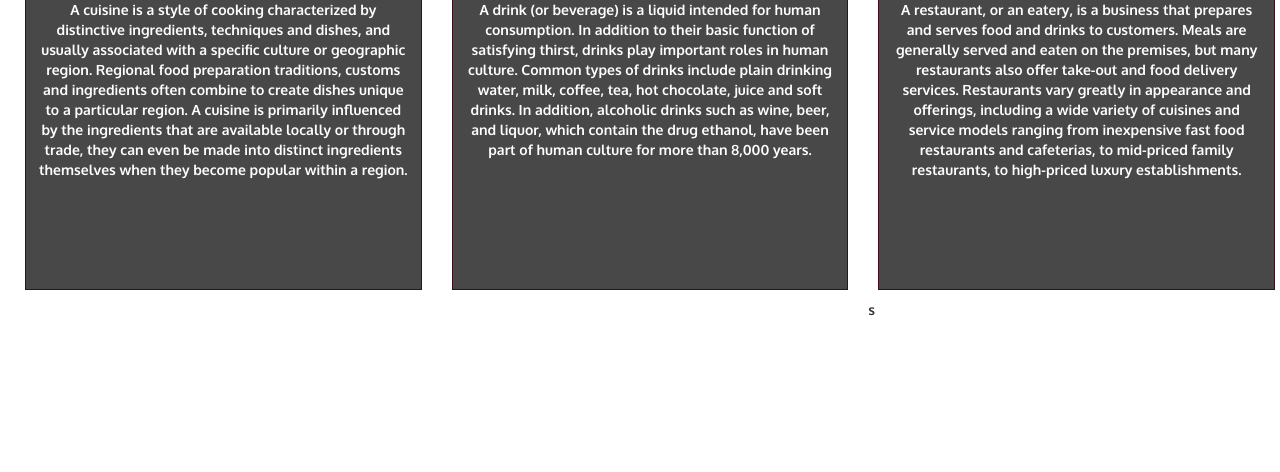
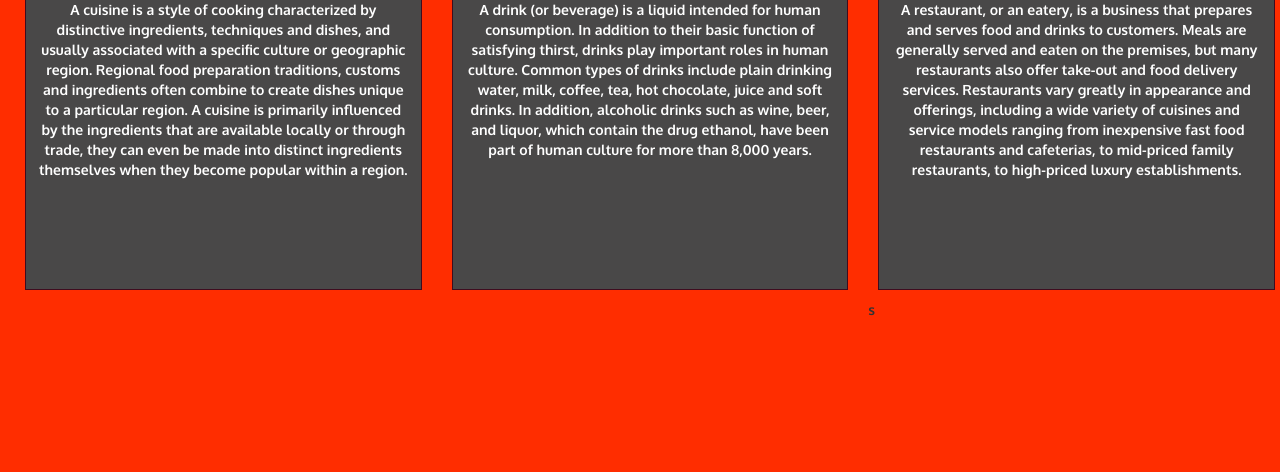
Before and after one commit to D-G-X/Week3Assignment, a plain HTML site: page index.html in a window 1280 px wide. Shown: the part 328-800 px from the top of the page. Drawn offline with Linux system fonts and the light colour scheme; a script that the page names is missing; files whose address does not match are found by name; a web font is replaced by a local one.

Commit message:
Update styles.css

```diff
--- a/css./styles.css
+++ b/css./styles.css
@@ -6,7 +6,7 @@
 	font-family: 'Oxygen', sans-serif;
 }
 body{
-	background-color: #FF2D00;
+	background-color: #FF2D00 !important;
 }
 
 #navheader{
```
